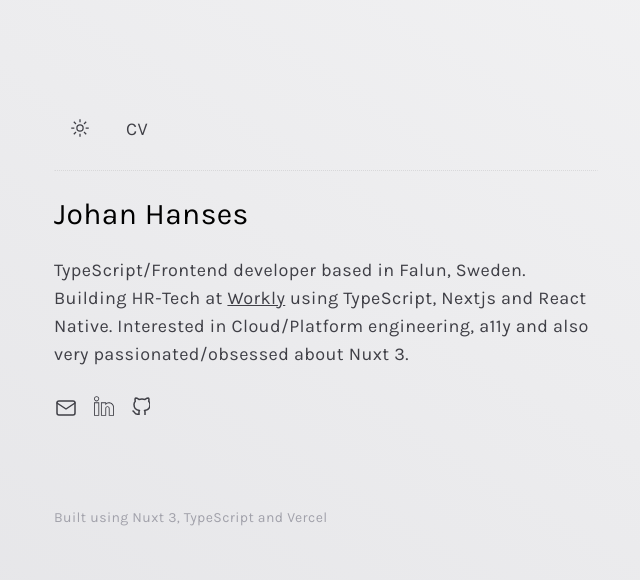
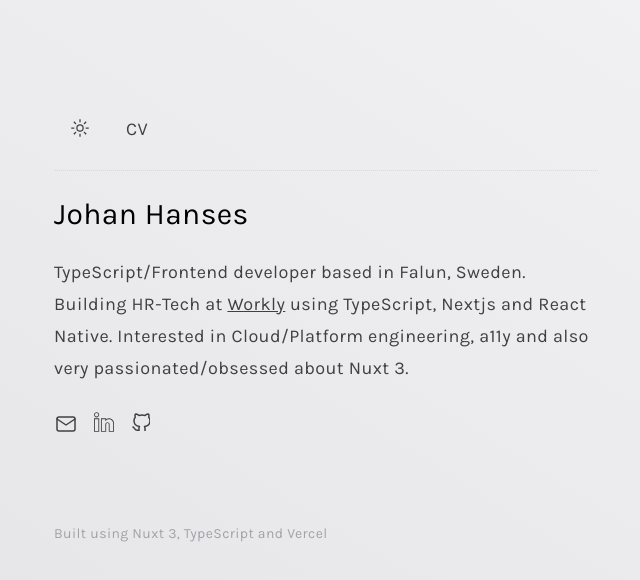
Before and after one commit to johanhanses/johanhanses.com, a Nuxt app: page / in a window 1280 px wide. Shown: the top 580 px of the page, without its empty margins (82-722 px from the left). Built offline with nearby package versions, Linux system fonts and the light colour scheme.

Commit message:
line height

```diff
--- a/components/Text.vue
+++ b/components/Text.vue
@@ -1,5 +1,5 @@
 <template>
-  <p class="leading-7 text-lg mb-6">
+  <p class="leading-8 text-lg mb-6">
     <slot />
   </p>
 </template>
```
